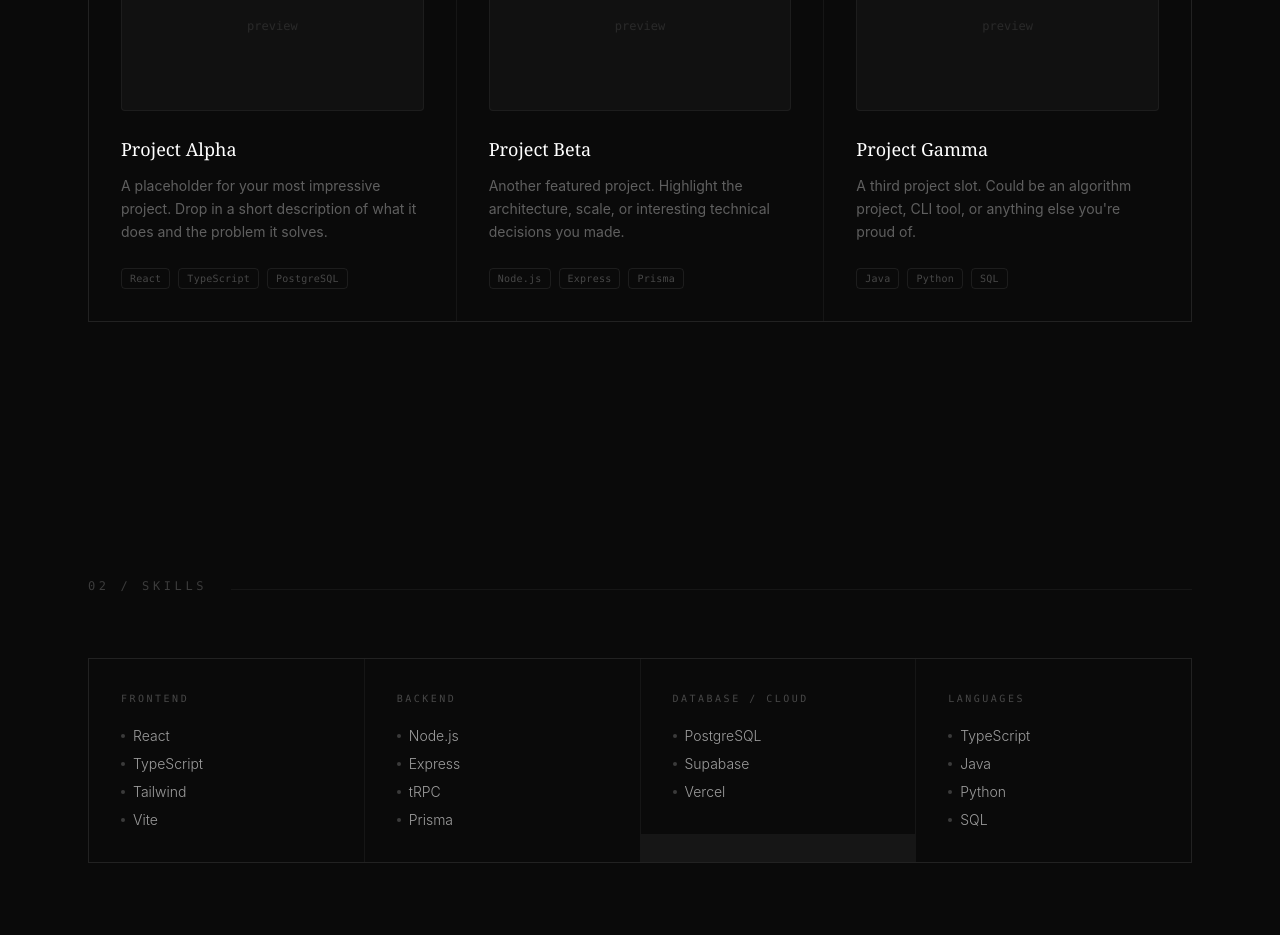
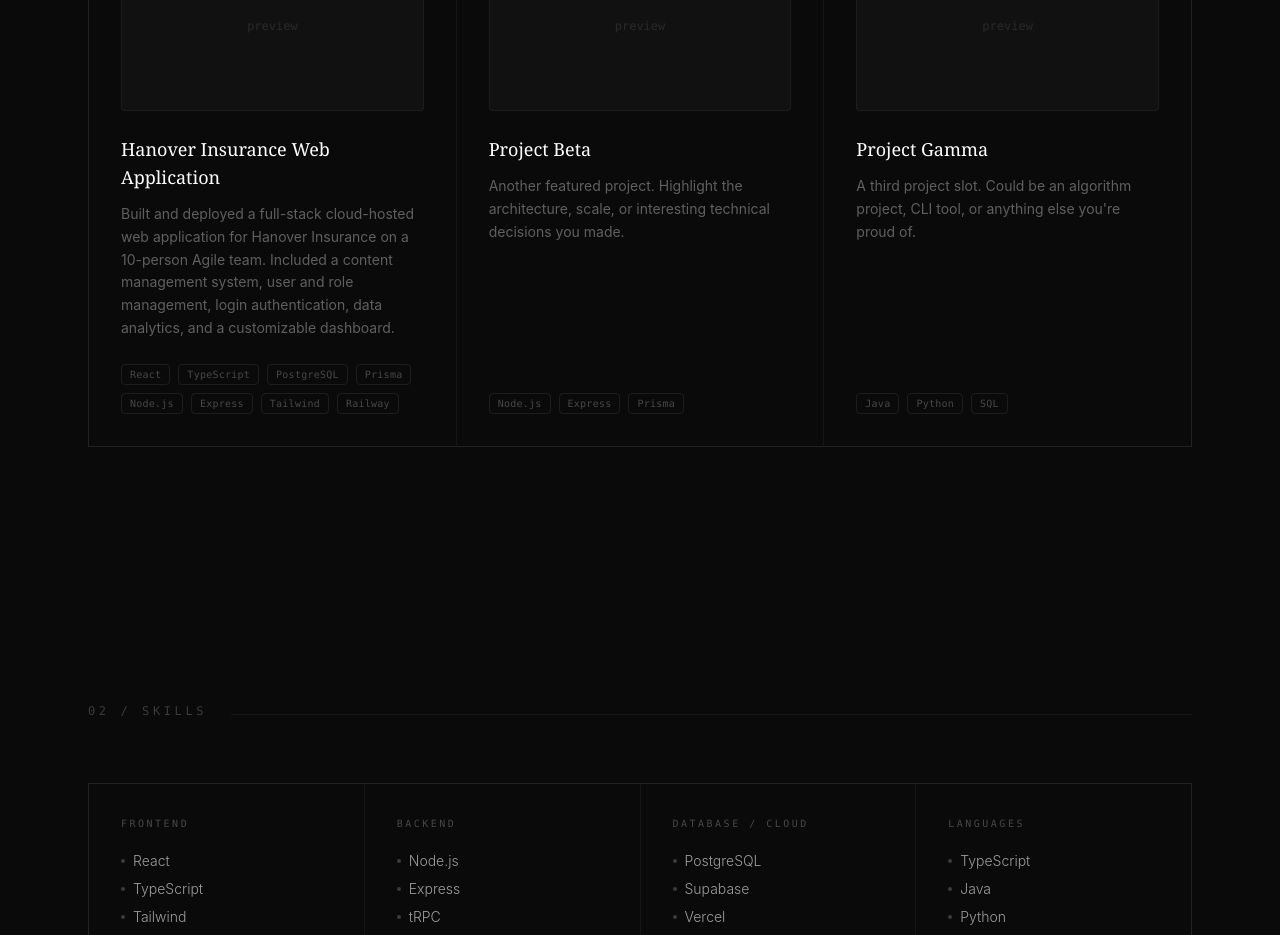
Before and after one commit to EkinFu8/Ekin-Website, a React (Vite) app: page / in a window 1280 px wide. Shown: the part 1140-2075 px from the top of the page. Built offline with nearby package versions, Linux system fonts and the light colour scheme; the HTML template or start-up script is replaced by a standard one.

Commit message:
update: filled in placeholder project with incomplete one

```diff
--- a/src/data/index.ts
+++ b/src/data/index.ts
@@ -11,10 +11,19 @@ export const TYPING_PHRASES = [
 
 export const PROJECTS: Project[] = [
   {
-    title: "Project Alpha",
+    title: "Hanover Insurance Web Application",
     description:
-      "A placeholder for your most impressive project. Drop in a short description of what it does and the problem it solves.",
-    tags: ["React", "TypeScript", "PostgreSQL"],
+      "Built and deployed a full-stack cloud-hosted web application for Hanover Insurance on a 10-person Agile team. Included a content management system, user and role management, login authentication, data analytics, and a customizable dashboard.",
+    tags: [
+      "React",
+      "TypeScript",
+      "PostgreSQL",
+      "Prisma",
+      "Node.js",
+      "Express",
+      "Tailwind",
+      "Railway",
+    ],
     github: "#",
     demo: null,
   },
```
